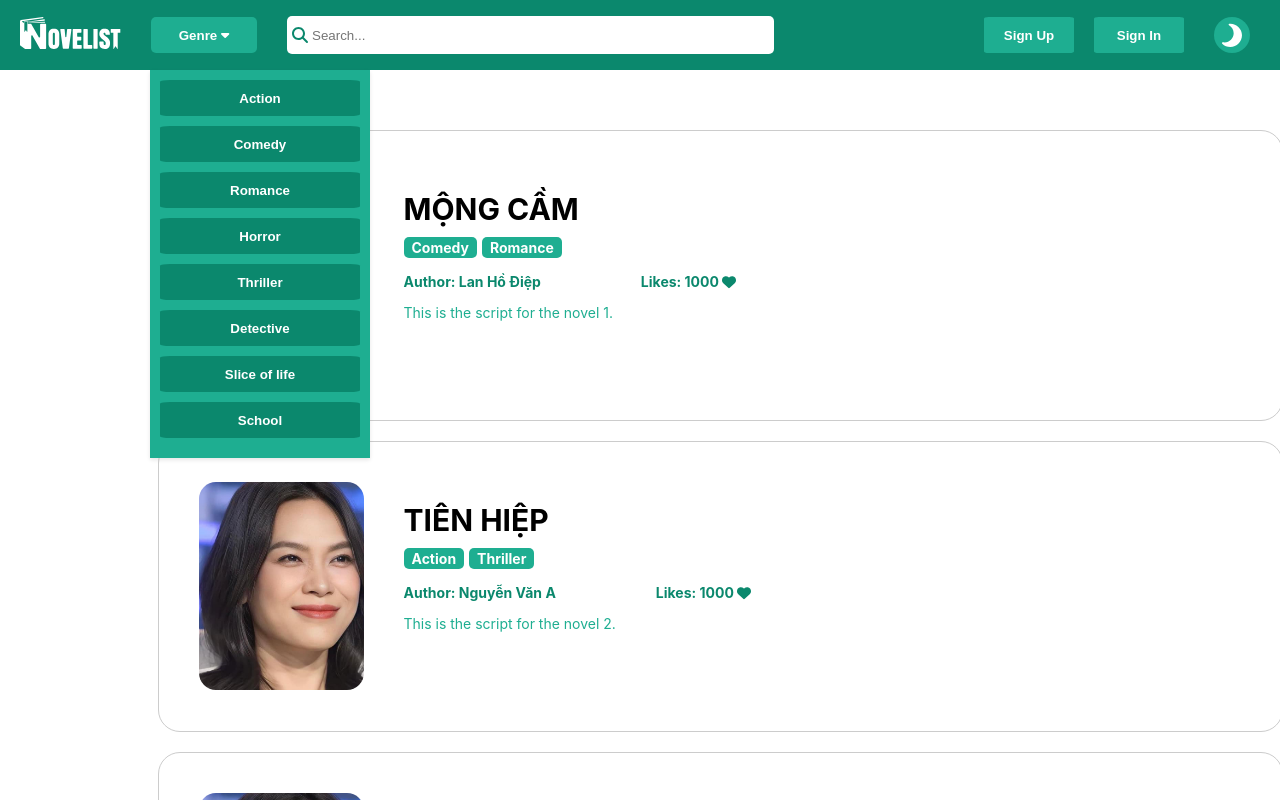
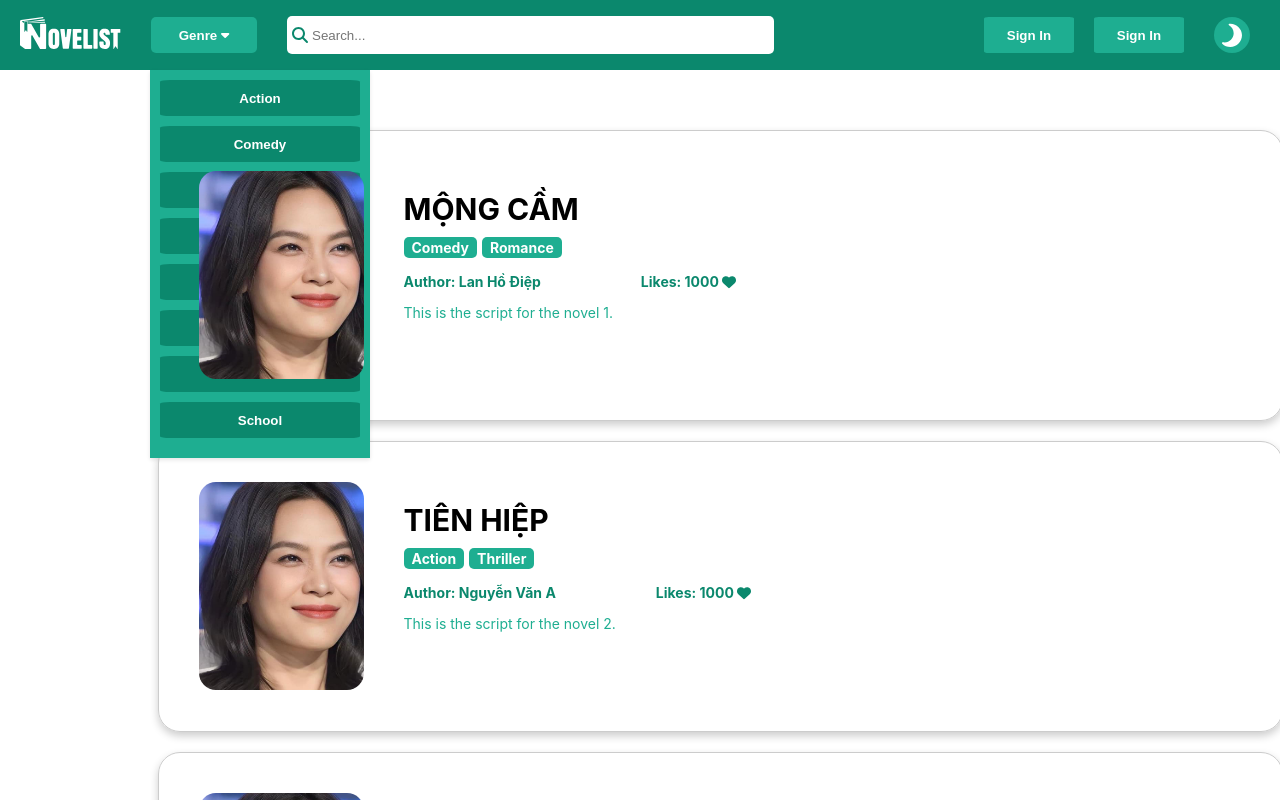
Before and after one commit to DuckDoesStuff/SE101-novelist, a React (Create React App) app in the folder source/: page /search in a window 1280 px wide. Both pictures are taken after a click on the button "Genre". Shown: the top 800 px of the page. Built offline with nearby package versions, Linux system fonts and the light colour scheme.

Commit message:
edit sth

```diff
--- /dev/null
+++ b/source/src/components/GenreList.js
@@ -0,0 +1,39 @@
+import React from "react";
+
+const GenreList = () => {
+  const genreListContainerStyle = {
+    position: "absolute",
+    top: "70px", // Đặt ở dưới nút "Genre"
+    left: "150px",
+    width: "200px", // Đặt chiều rộng cho khung chứa
+    backgroundColor: "var(--background-02)", // Màu nền
+    boxShadow: "0px 2px 4px rgba(0, 0, 0, 0.1)", // Hiệu ứng bóng đổ
+    padding: "10px", // Khoảng cách viền nội dung
+  };
+
+  const genreListStyle = {
+    border: "0px none",
+    height: "36px",
+    width: "100%", // Để nút dài hết chiều rộng của container
+    backgroundColor: "var(--background-01)",
+    color: "var(--text)",
+    fontWeight: "bold",
+    borderRadius: "5%",
+    marginBottom: "10px", // Thêm khoảng cách dưới nút
+  };
+
+  return (
+    <div style={genreListContainerStyle}>
+      <button style={genreListStyle}>Action</button>
+      <button style={genreListStyle}>Comedy</button>
+      <button style={genreListStyle}>Romance</button>
+      <button style={genreListStyle}>Horror</button>
+      <button style={genreListStyle}>Thriller</button>
+      <button style={genreListStyle}>Detective</button>
+      <button style={genreListStyle}>Slice of life</button>
+      <button style={genreListStyle}>School</button>
+    </div>
+  );
+};
+
+export default GenreList;
--- a/source/src/components/Header/Header.js
+++ b/source/src/components/Header/Header.js
@@ -1,52 +1,66 @@
-import React, { useState } from 'react';
-import '../../styles/styles.css';
-import { Link } from 'react-router-dom';
-import { useNavigate } from 'react-router-dom';
-import { FontAwesomeIcon } from '@fortawesome/react-fontawesome';
-import { faCaretDown } from '@fortawesome/free-solid-svg-icons';
-import { faSearch } from '@fortawesome/free-solid-svg-icons';
-import { faMoon } from '@fortawesome/free-solid-svg-icons';
+import React, { useState } from "react";
+import "../../styles/styles.css";
+import GenreList from '../GenreList'
+import { Link } from "react-router-dom";
+import { useNavigate } from "react-router-dom";
+import { FontAwesomeIcon } from "@fortawesome/react-fontawesome";
+import {  faMoon, faCaretDown, faSearch, faUserLarge } from '@fortawesome/free-solid-svg-icons';
 
 
 function Header() {
+
   const navigate = useNavigate();
-  const [searchInput, setSearchInput] = useState('');
+  const [searchInput, setSearchInput] = useState("");
+  const [isSignedIn, setIsSignedIn] = useState(false); // Giả định trạng thái chưa signin ban đầu
 
   const handleSearchInputChange = (event) => {
     setSearchInput(event.target.value);
   };
 
   const handleSearchInputKeyPress = (event) => {
-    if (event.key === 'Enter') {
-      navigate(`/search`/*?query=${searchInput}*/); // Điều hướng đến trang SearchPage với query
+    if (event.key === "Enter") {
+      navigate(`/search` /*?query=${searchInput}*/); // Điều hướng đến trang SearchPage với query
     }
   };
+
+
+  const handleSignIn = () => {
+    // Xử lý khi người dùng thực hiện signin
+    setIsSignedIn(true);
+  };
+
+  const handleSignOut = () => {
+    // Xử lý khi người dùng thực hiện signout
+    setIsSignedIn(false);
+  };
+
+
   const headerStyle = {
-    width: '1440px',
-    height: '70px',
-    background: 'var(--background-01)',
-    color: 'var(--text)',
-    display: 'flex',
+    width: "1440px",
+    height: "70px",
+    background: "var(--background-01)",
+    color: "var(--text)",
+    display: "flex",
     //x`justifyContent: 'space-between',
-    padding: '0 20px',
-    alignItems: 'center',
-    border: '0px none',
+    padding: "0 20px",
+    alignItems: "center",
+    border: "0px none",
   };
 
   const logoStyle = {
-    display: 'flex',
-    alignItems: 'center',
-    marginRight: '30px',
+    display: "flex",
+    alignItems: "center",
+    marginRight: "30px",
   };
   const genreButtonBoxStyle = {
-    border: '0px none',
-    height: '36px',
-    width: '106px',
-    color: 'var(--text)',
-    backgroundColor: 'var(--background-02)',
-    fontWeight: 'bold',
-    borderRadius: '5px',
-    marginRight: '30px',
+    border: "0px none",
+    height: "36px",
+    width: "106px",
+    color: "var(--text)",
+    backgroundColor: "var(--background-02)",
+    fontWeight: "bold",
+    borderRadius: "5px",
+    marginRight: "30px",
   };
 
   const [showGenres, setShowGenres] = useState(false);
@@ -55,85 +69,70 @@ function Header() {
     setShowGenres(!showGenres);
   };
 
-  const genreListContainerStyle = {
-      position: 'absolute',
-      top: '70px', // Đặt ở dưới nút "Genre"
-      left: '150px',
-      width: '200px', // Đặt chiều rộng cho khung chứa
-      backgroundColor: 'var(--background-02)', // Màu nền
-      boxShadow: '0px 2px 4px rgba(0, 0, 0, 0.1)', // Hiệu ứng bóng đổ
-      padding: '10px', // Khoảng cách viền nội dung
+  const searchInputStyle = {
+    height: "36px",
+    width: "460px",
+    border: "0px none",
+    // padding: '5px 10px',
+    backgroundColor: "white",
+    color: "black",
+    marginRight: "20px",
+    borderRadius: "5px",
+    paddingLeft: "25px",
+    // Thêm khoảng cách bên phải
+  };
+  const buttonContainer = {
+    display: "flex",
+    alignItems: "center",
+    position: "absolute",
+    right: "10px",
   };
 
-  const genreListStyle = {
-    border: '0px none',
-    height: '36px',
-    width: '100%', // Để nút dài hết chiều rộng của container
-    backgroundColor: 'var(--background-01)',
-    color: 'var(--text)',
-    fontWeight: 'bold',
-    borderRadius: '5%',
-    marginBottom: '10px', // Thêm khoảng cách dưới nút
-  };
-  const searchInputStyle = {
-    height: '36px',
-    width: '460px',
-    border: '0px none',
-  // padding: '5px 10px',
-    backgroundColor: 'white',
-    color: 'black',
-    marginRight: '20px',
-    borderRadius: '5px',
-    paddingLeft: '25px'
-     // Thêm khoảng cách bên phải
-  };
-  const buttonContainer={
-    display: 'flex',
-    alignItems: 'center',
-    position: 'absolute',
-    right : '10px'
-  }
   const darkThemeButtonStyle = {
-    border: '0px none',
-    height: '36px',
-    width: '36px',
-    backgroundColor: 'var(--background-02)',
-    color:'var(--text)',
-    fontWeight: 'bold',
-    borderRadius: '50%',
-    marginRight: '20px',
-    alignItems : 'center',
+
+    border: "0px none",
+    height: "36px",
+    width: "36px",
+    backgroundColor: "var(--background-02)",
+    color: "var(--text)",
+    fontWeight: "bold",
+    borderRadius: "50%",
+    marginRight: "20px",
+    alignItems: "center",
     // position: 'absolute',
     // marginLeft: '530px'
+  ":hover": {
+    backgroundColor: "var(--background-hover)", // Change this to the hover background color
+    color: "var(--text-hover)", // Change this to the hover text color
+  },
 };
 
   const signUpButtonBoxStyle = {
-    border: '0px none',
-    height: '36px',
-    width: '90px',
-    backgroundColor: 'var(--background-02)',
-    color: 'var(--text)',
-    fontWeight: 'bold',
-    borderRadius: '5%',
-    marginRight: '20px',
-    alignItems : 'center',
+
+    border: "0px none",
+    height: "36px",
+    width: "90px",
+    backgroundColor: "var(--background-02)",
+    color: "var(--text)",
+    fontWeight: "bold",
+    borderRadius: "5%",
+    marginRight: "20px",
+    alignItems: "center",
     // position: 'absolute',
-
-  }
+  };
   const signInButtonBoxStyle = {
 
-    border: '0px none',
-    height: '36px',
-    width: '90px',
-    backgroundColor: 'var(--background-02)',
-    color: 'var(--text)',
-    fontWeight: 'bold',
-    borderRadius: '5%',
-    marginRight: '30px',
-    alignItems : 'center',
+    border: "0px none",
+    height: "36px",
+    width: "90px",
+    backgroundColor: "var(--background-02)",
+    color: "var(--text)",
+    fontWeight: "bold",
+    borderRadius: "5%",
+    marginRight: "30px",
+    alignItems: "center",
     // position: 'absolute',
-
-  }
+  };
   return (
     <div style={headerStyle}>
       <div style={logoStyle}>
@@ -141,18 +140,22 @@ function Header() {
           <img src="/logo.svg" alt="Logo" />
         </Link>
       </div>
+      <div>
       <div><button style={genreButtonBoxStyle} onClick={toggleGenres}> Genre <FontAwesomeIcon icon={faCaretDown} /></button></div>
-      <div style={{ position: 'relative' }}>
+      {showGenres && <GenreList />}
+      </div>
+      <div style={{ position: "relative" }}>
         <FontAwesomeIcon
           icon={faSearch}
           style={{
-          position: 'absolute',
-          top: '50%',
-          transform: 'translateY(-50%)',
-          left: '5px', // Cách viền trái của input
-          color: '#0B886D',
+            position: "absolute",
+            top: "50%",
+            transform: "translateY(-50%)",
+            left: "5px", // Cách viền trái của input
+            color: "#0B886D",
           }}
-      /></div>
+        />
+      </div>
       <div>
         <input
           type="text"
@@ -161,23 +164,32 @@ function Header() {
           value={searchInput}
           onChange={handleSearchInputChange}
           onKeyPress={handleSearchInputKeyPress}
-       /></div>
-       {showGenres && (
-        <div style={genreListContainerStyle}>
-        <button style={genreListStyle}>Action</button>
-        <button style={genreListStyle}>Comedy</button>
-        <button style={genreListStyle}>Romance</button>
-        <button style={genreListStyle}>Horror</button>
-        <button style={genreListStyle}>Thriller</button>
-        <button style={genreListStyle}>Detective</button>
-        <button style={genreListStyle}>Slice of life</button>
-        <button style={genreListStyle}>School</button>
-
-        </div>)}
+        />
+      </div>
       <div style={buttonContainer}>
-          <button style = {signUpButtonBoxStyle}>Sign Up</button>
-          <button style = {signInButtonBoxStyle}>Sign In</button >
-          <button style={darkThemeButtonStyle}><FontAwesomeIcon icon={faMoon} flip="horizontal" size ="2xl" /></button>
+        {isSignedIn ? (
+          // Hiển thị biểu tượng người dùng và nút Dark Theme khi đã signin
+          <div>
+            <Link to="/profile">
+            <button style={darkThemeButtonStyle}>
+              <FontAwesomeIcon icon={faUserLarge} flip="horizontal" size="lg" />
+            </button>
+            </Link>
+          </div>
+        ) : (
+          // Hiển thị nút Sign Up và Sign In khi chưa signin
+          <div>
+            <Link to="/signup">
+              <button style={signUpButtonBoxStyle} onClick={handleSignIn}>Sign In</button>
+            </Link>
+            <Link to="/signin">
+              <button style={signInButtonBoxStyle} onClick={handleSignIn}>Sign In</button>
+            </Link>
+          </div>
+        )}
+         <button style={darkThemeButtonStyle}>
+              <FontAwesomeIcon icon={faMoon} flip="horizontal" size="2x" />
+            </button>
       </div>
     </div>
   );
--- a/source/src/components/HorNovelCard.js
+++ b/source/src/components/HorNovelCard.js
@@ -1,13 +1,19 @@
-import React from 'react';
+import React, {useState} from 'react';
 import { Link } from 'react-router-dom';
+
 import { FontAwesomeIcon } from '@fortawesome/react-fontawesome';
-import { faHeart } from '@fortawesome/free-solid-svg-icons';
+import { faHeart,faPlay } from '@fortawesome/free-solid-svg-icons';
+
+
+
 
 
 const HorNovelCard = (props) => {
+  const [isHovered, setIsHovered] = useState(false);
   const { thumbnailSrc, name, genres, author,likes,script } = props;
 
   const HorNovelCardContainerStyle = {
+
     display: 'flex',
     border: '1px solid #ccc',
     padding: '10px',
@@ -15,15 +21,29 @@ const HorNovelCard = (props) => {
     margin: '10px 10px 10px 10px',
     width : '1103px',
     height: '269px',
+    boxShadow: '0px 4px 8px rgba(0, 0, 0, 0.2)',//đổ bóng
 
   };
 
   const ThumbnailStyle = {
+    filter: isHovered ? 'brightness(40%)' : 'none',
     objectFit: 'cover',
     margin: '30px 30px 30px 30px',
     borderRadius: '17px',
     width : '165px',
     height: ' 208px',
+    position: 'relative',
+    transition: 'background-color 0.3s',
+  };
+  const thumbIconStyle = {
+    position: 'absolute',
+    top: '50%',
+    left: '50%',
+    transform: 'translate(-50%, -50%)',
+    zIndex: 1,
+    fontSize: '30px',
+    color: "white"
+    // ...các thuộc tính khác của biểu tượng
   };
   const ContentContainerStyle = {
     display: 'flex',
@@ -72,10 +92,25 @@ const HorNovelCard = (props) => {
   };
 
   return (
-    <div style={HorNovelCardContainerStyle}>
-      <Link to ="/novelinfo">
-        <img src={thumbnailSrc} alt="Thumbnail" style={ThumbnailStyle} />
-      </Link>
+    <div   style={{
+      ...HorNovelCardContainerStyle,
+      backgroundColor: isHovered ? 'rgba(0, 0, 0, 0.1)' : 'transparent', // Đổi màu nền khi hover
+    }}
+  >
+     <Link to="/novelinfo">
+      <div style={{ position: 'relative' }}
+        onMouseEnter={() => setIsHovered(true)}
+        onMouseLeave={() => setIsHovered(false)}>
+        <img
+          src={thumbnailSrc}
+          alt="Thumbnail"
+          style={ThumbnailStyle}
+        />
+        {isHovered && (
+          <FontAwesomeIcon icon={faPlay} style={thumbIconStyle} />
+        )}
+      </div>
+    </Link>
         <div style={ContentContainerStyle}>
           <div>
             <div>
```
Also changed, not shown: source/src/pages/SearchPage.js (+32 -24 lines). Lines whose indentation alone changed are shown as unchanged.
